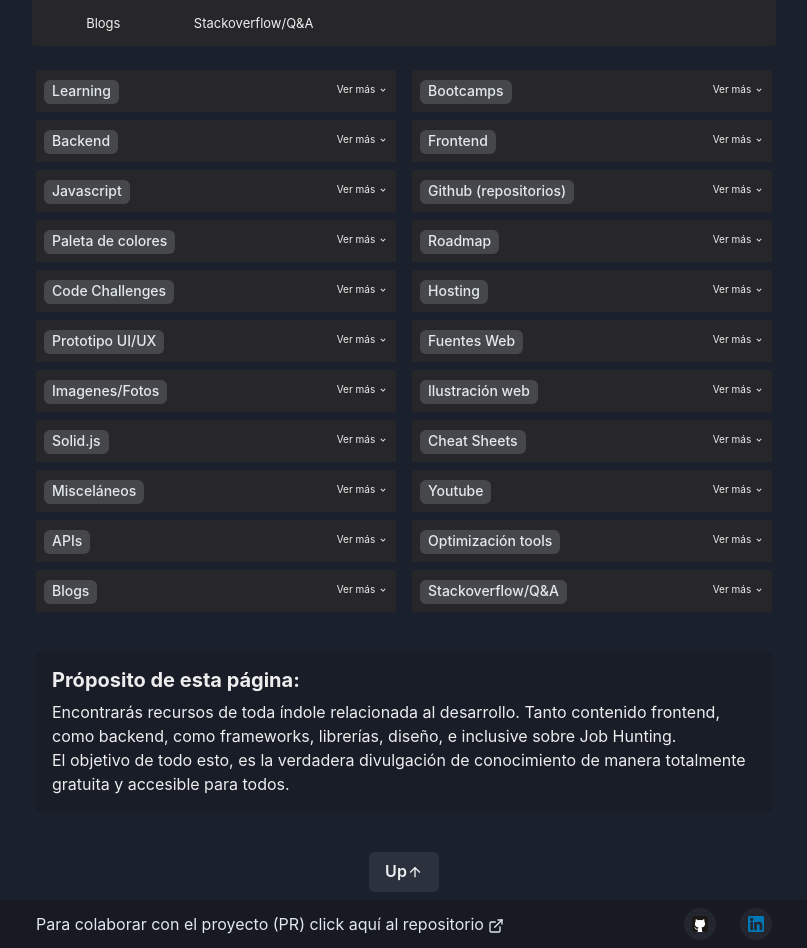
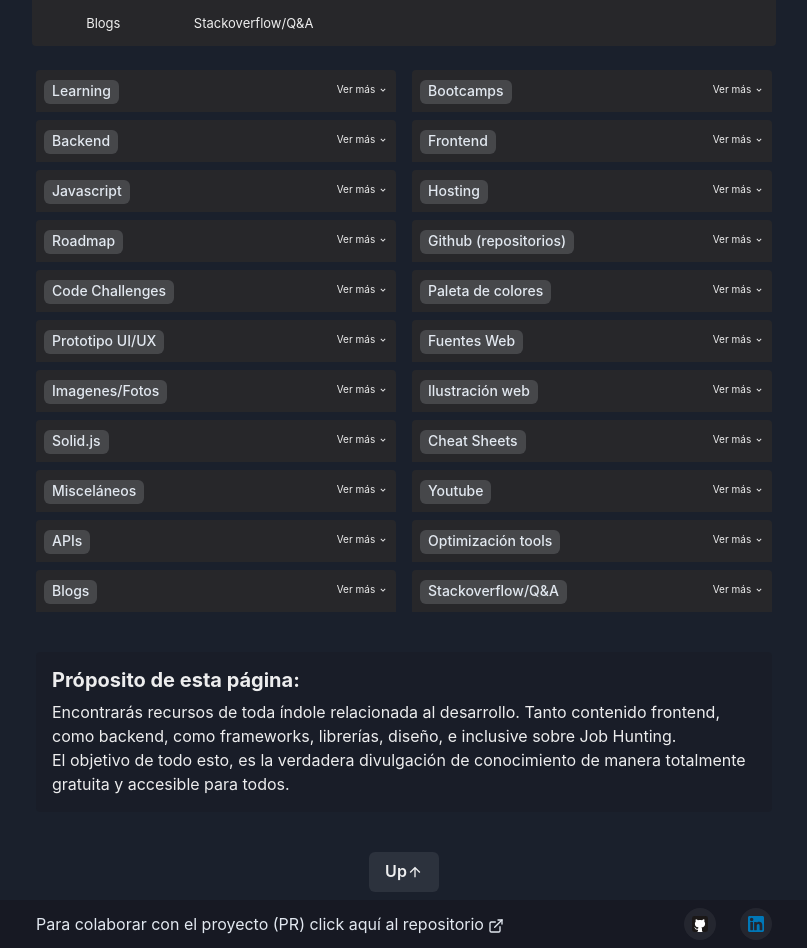
Before and after one commit to rodriabregu/resources-page, a React (Vite) app: page / in a window 1280 px wide. Shown: the part 420-1368 px from the top of the page, without its empty margins (236-1043 px from the left). Built offline with nearby package versions, Linux system fonts and the light colour scheme; no server answers.

Commit message:
feat/resourcing

```diff
--- a/src/data/data.ts
+++ b/src/data/data.ts
@@ -34,15 +34,15 @@
   ],
   [
     ['Javascript', dataJavascript],
+    ['Hosting', dataHosting]
+  ],
+  [
+    ['Roadmap', dataRoadmap],
     ['Github (repositorios)', dataGithub]
   ],
   [
-    ['Paleta de colores', dataColorPallets],
-    ['Roadmap', dataRoadmap]
-  ],
-  [
     ['Code Challenges', dataCodeChallenges],
-    ['Hosting', dataHosting]
+    ['Paleta de colores', dataColorPallets]
   ],
   [
     ['Prototipo UI/UX', dataPrototyping],
--- a/src/data/resourcing.ts
+++ b/src/data/resourcing.ts
@@ -1,13 +1,8 @@
 export const dataBootcamp = [
-  { name: 'SoyHenry 💰 / 🆓', link: 'https://soyhenry.com' },
   { name: 'Full stack open 2022 🆓', link: 'https://fullstackopen.com/es/' },
   {
-    name: 'Open Bootcamp 💰 / 🆓',
+    name: 'OpenBootcamp 🆓 - 🎥',
     link: 'https://open-bootcamp.com/'
-  },
-  {
-    name: 'Plataforma 5 💰',
-    link: 'https://www.plataforma5.la/'
   },
   {
     name: 'Bootcamp Full-Stack (midudev) 🆓 - 🎥',
@@ -69,12 +64,8 @@
 
 export const dataFrontend = [
   {
-    name: 'CSS Cheatsheet (the best)',
+    name: 'CSS Generator / Cheatsheet (the best)',
     link: 'https://htmlcheatsheet.com/css/'
-  },
-  {
-    name: 'React.js cheatsheet',
-    link: 'https://devhints.io/react'
   },
   {
     name: 'Escuela frontend',
@@ -161,6 +152,10 @@
   {
     name: 'Roadmap Javascript (en)',
     link: 'https://flaviocopes.com/javascript/'
+  },
+  {
+    name: 'JavaScript Knowledge Map (en)',
+    link: 'https://learnjavascript.online/knowledge-map.html'
   }
 ]
 
@@ -213,20 +208,20 @@
     link: 'https://www.freecodecamp.org/'
   },
   {
+    name: 'El Tutorial de JavaScript Moderno 🆓',
+    link: 'https://aprendejavascript.dev/'
+  },
+  {
+    name: '¡Aprende JavaScript! (in process) 🆓',
+    link: 'https://es.javascript.info/'
+  },
+  {
     name: 'Platzi 💰',
     link: 'https://platzi.com/home'
   },
   {
     name: 'Udemy 💰 / 🆓',
     link: 'https://www.udemy.com/'
-  },
-  {
-    name: 'Coderhouse 💰',
-    link: 'https://www.coderhouse.com/'
-  },
-  {
-    name: 'Digitalhouse 💰',
-    link: 'https://www.digitalhouse.com/'
   },
   {
     name: '#Javascript30 🆓 - 🎥',
@@ -247,6 +242,22 @@
   {
     name: 'SoloLearn 💰 / 🆓',
     link: 'https://www.sololearn.com/home'
+  },
+  {
+    name: 'Coderhouse 💰',
+    link: 'https://www.coderhouse.com/'
+  },
+  {
+    name: 'Digitalhouse 💰',
+    link: 'https://www.digitalhouse.com/'
+  },
+  {
+    name: 'JavaScript Express (en) 🆓',
+    link: 'https://www.javascript.express/#welcome-'
+  },
+  {
+    name: 'TypeScript Express (en) 🆓',
+    link: 'https://www.typescript.express/'
   }
 ]
 
@@ -264,15 +275,11 @@
     link: 'https://www.netlify.com/'
   },
   {
-    name: 'Heroku 🆓',
-    link: 'https://www.heroku.com/'
-  },
-  {
-    name: 'AWS Amazon 💰 / 🆓',
+    name: 'AWS Amazon 🆓',
     link: 'https://aws.amazon.com/'
   },
   {
-    name: 'Firebase 💰 / 🆓',
+    name: 'Firebase 🆓',
     link: 'https://firebase.google.com/'
   },
   {
@@ -290,6 +297,34 @@
   {
     name: 'Surge 🆓',
     link: 'https://surge.sh/'
+  },
+  {
+    name: 'Fly.io 🆓',
+    link: 'https://fly.io/'
+  },
+  {
+    name: 'CloudFlare 🆓',
+    link: 'https://www.cloudflare.com/'
+  },
+  {
+    name: 'PlanetScale DB 🆓',
+    link: 'https://planetscale.com/'
+  },
+  {
+    name: 'Supabase DB 🆓',
+    link: 'https://supabase.com/'
+  },
+  {
+    name: 'CockroachlaDB DB 🆓',
+    link: 'https://www.cockroachlabs.com/'
+  },
+  {
+    name: 'Mongodb DB 🆓',
+    link: 'https://www.mongodb.com/'
+  },
+  {
+    name: 'Heroku ("deprecated")',
+    link: 'https://www.heroku.com/'
   }
 ]
 
@@ -671,6 +706,14 @@
   {
     name: 'Imágenes de tu código',
     link: 'https://carbon.now.sh/'
+  },
+  {
+    name: 'Regex Cheat Sheet',
+    link: 'https://dev.to/emmabostian/regex-cheat-sheet-2j2a'
+  },
+  {
+    name: 'React.js cheatsheet',
+    link: 'https://devhints.io/react'
   }
 ]
 
@@ -735,10 +778,6 @@
     link: 'https://uxdesign.cc/the-optimistic-ui-with-react-f1420e317d54'
   },
   {
-    name: 'CSS Tricks (en)',
-    link: 'https://css-tricks.com/'
-  },
-  {
     name: 'Why React Native Has Opted for New Architecture? (en)',
     link: 'https://blogs.ashutec.com/why-react-native-has-opted-for-new-architecture-whats-expected-from-this-change-6435aa5b5088'
   }
@@ -760,17 +799,5 @@
   {
     name: 'Compare the Top 3 Style Guides and Set Them Up With ESLint',
     link: 'https://betterprogramming.pub/comparing-the-top-three-style-guides-and-setting-them-up-with-eslint-98ea0d2fc5b7'
-  },
-  {
-    name: 'VS Code: You dont need that extension',
-    link: 'https://www.roboleary.net/vscode/2020/08/05/dont-need-extensions.html'
-  },
-  {
-    name: 'Configurar EsLint y Prettier junto con VScode',
-    link: 'https://dev.to/mrluisfer/configurar-eslint-prettier-junto-con-vscode-3h00'
-  },
-  {
-    name: 'Setup ESLINT and PRETTIER in React app',
-    link: 'https://dev.to/knowankit/setup-eslint-and-prettier-in-react-app-357b'
   }
 ]
```
